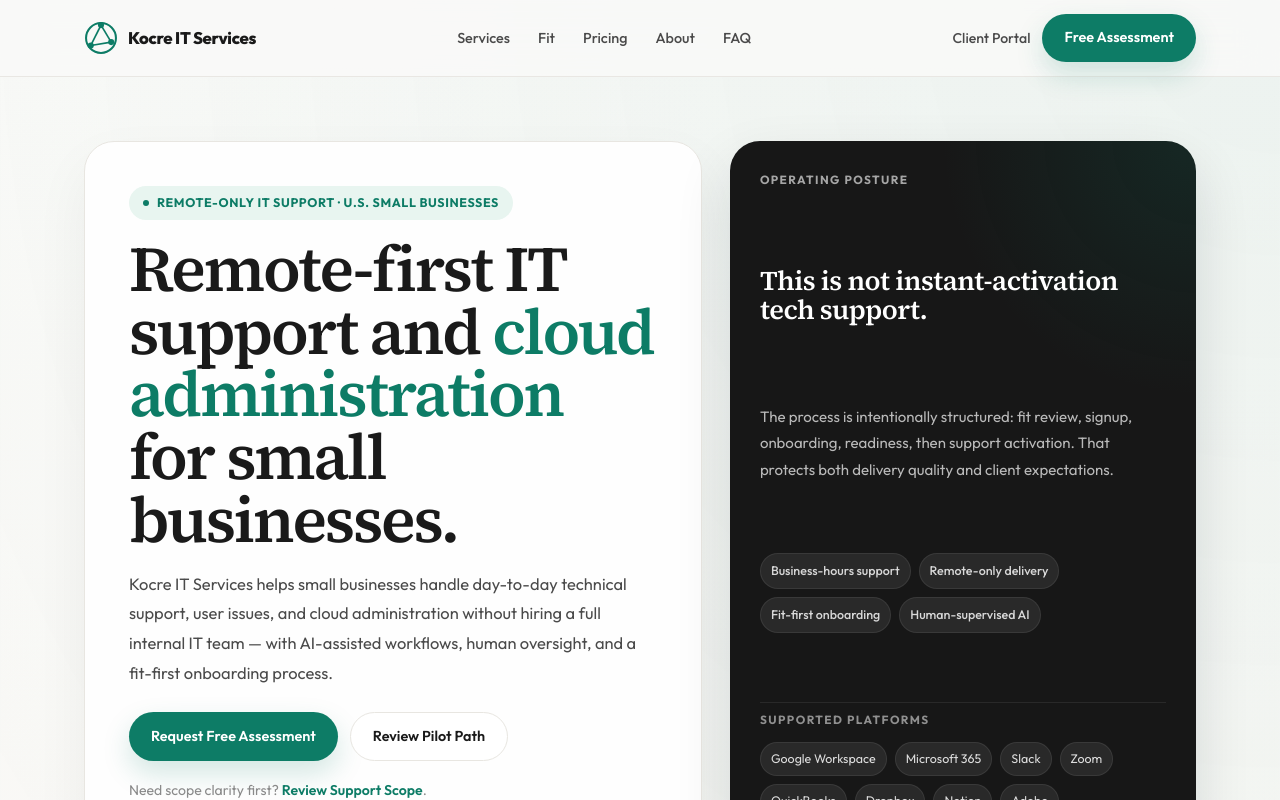
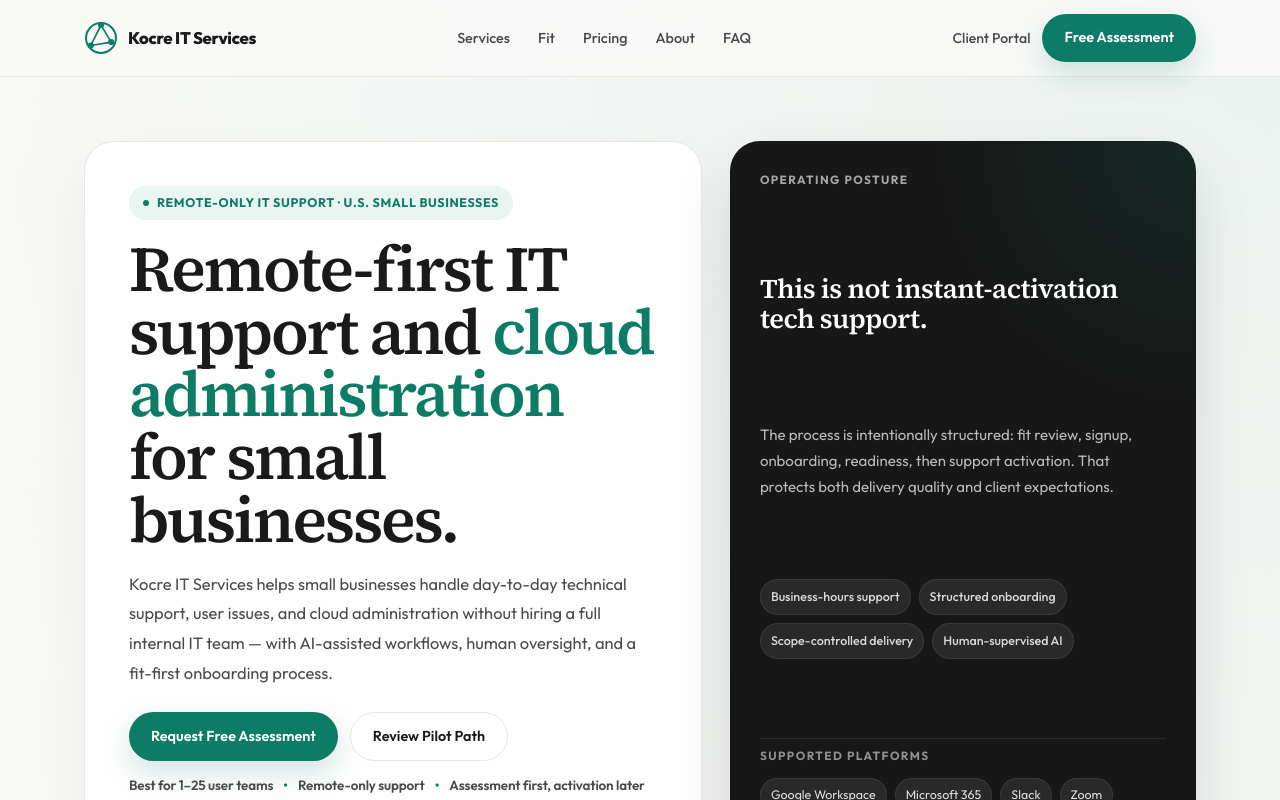
Before and after one commit to kkoly10/IT-Support-E-commerce, a Next.js app in the folder techdesk-pro/: page / in a window 1280 px wide. Shown: the top 800 px of the page. Built offline with nearby package versions, Linux system fonts and the light colour scheme.

Commit message:
Update page.js

```diff
--- a/techdesk-pro/app/page.js
+++ b/techdesk-pro/app/page.js
@@ -192,8 +192,8 @@ const PLATFORMS = [
 
 const HERO_POINTS = [
   'Business-hours support',
-  'Remote-only delivery',
-  'Fit-first onboarding',
+  'Structured onboarding',
+  'Scope-controlled delivery',
   'Human-supervised AI',
 ]
 
@@ -303,6 +303,14 @@ export default function Home() {
                 <a href="/pilot" className={styles.secondaryBtn}>
                   Review Pilot Path
                 </a>
+              </div>
+
+              <div className={styles.heroReassurance}>
+                <span>Best for 1–25 user teams</span>
+                <i>•</i>
+                <span>Remote-only support</span>
+                <i>•</i>
+                <span>Assessment first, activation later</span>
               </div>
 
               <div className={styles.helperText}>
```
